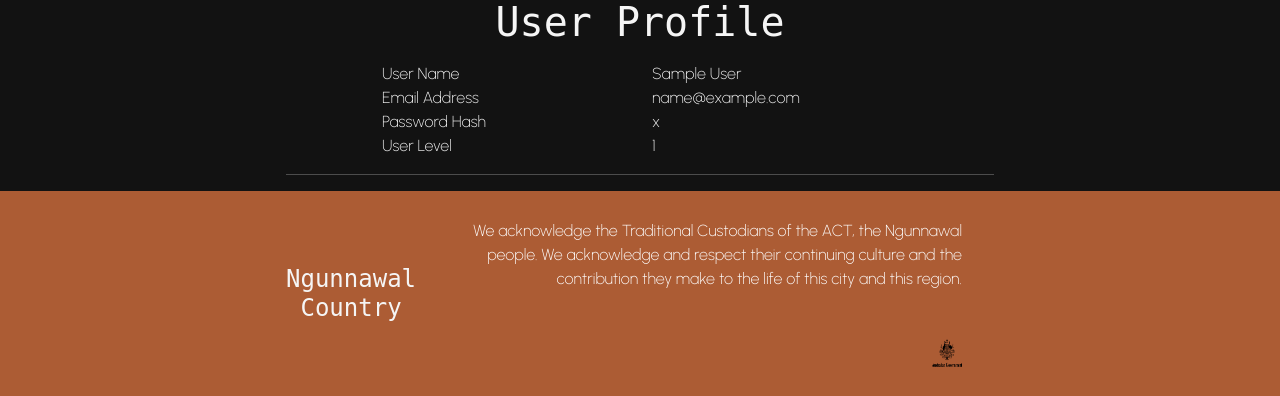
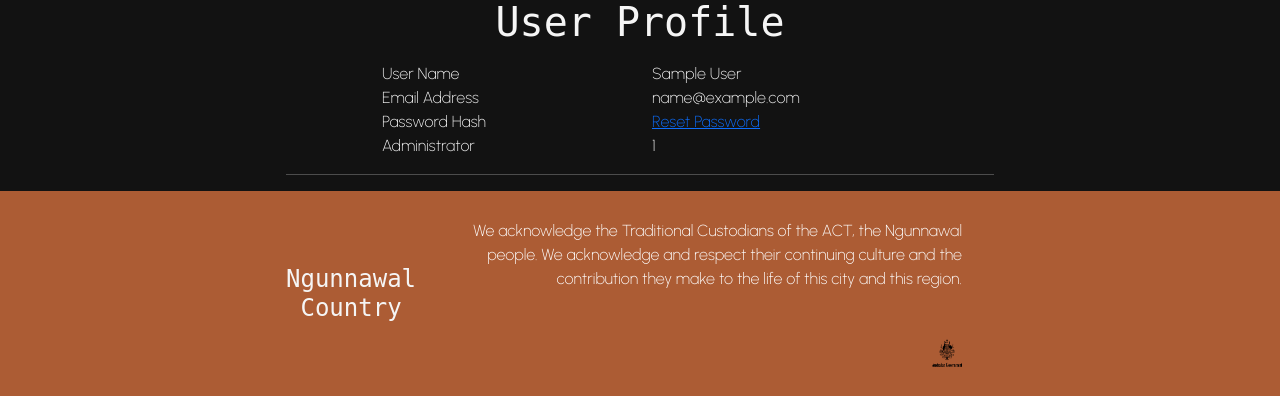
Before and after one commit to 4060269/NgunnawalCountryFlaskAssessment5-6-7, a Flask app: page /profile in a window 1280 px wide. Shown: the part 223-619 px from the top of the page. Run offline with Flask 2, Linux system fonts and the light colour scheme; a user stored in the database is signed in; tables that the repository leaves empty hold one stand-in row (values such as "Sample post"); some libraries are stand-ins or nearby versions; some web fonts are replaced.

Commit message:
update, ui updates

```diff
--- a/templates/userProfile.html
+++ b/templates/userProfile.html
@@ -28,12 +28,16 @@
                 Password Hash
             </div>
             <div class="col-md-6">
-                {{ user.password_hash }}
+                <a href="/reset_password">Reset Password</a>
             </div>
         </div>
         <div class="row">
             <div class="col-md-6">
-                User Level
+                {% if user.user_level==1 %}
+                    Administrator
+                {% else %}
+                    User
+                {% endif %}
             </div>
             <div class="col-md-6">
                 {{ user.user_level }}
```
